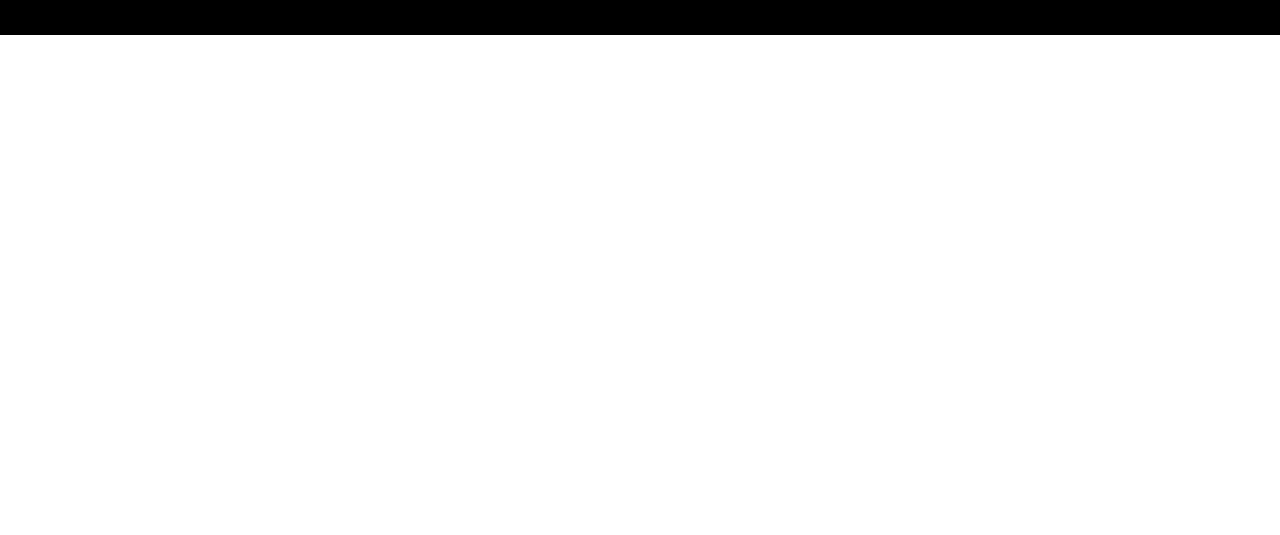
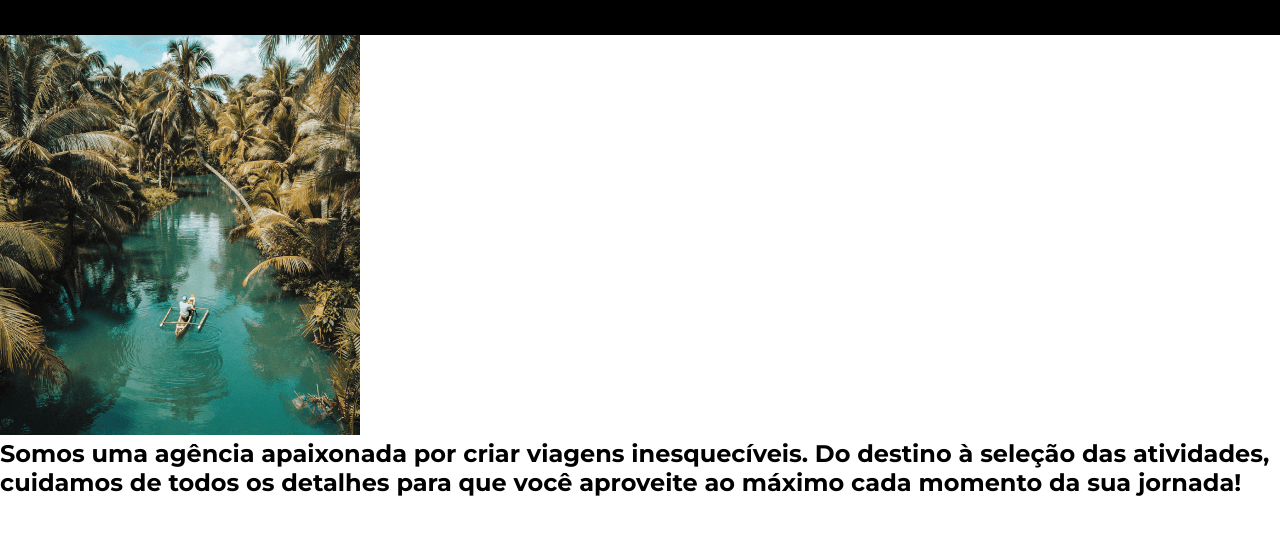
Before and after one commit to Jonatas-Luciano/jornada-viagens, a plain HTML site: page index.html in a window 1280 px wide. Shown: the part 109-644 px from the top of the page. Drawn offline with Linux system fonts and the light colour scheme.

Commit message:
Inicia estrutura do hero

```diff
--- a/css/style.css
+++ b/css/style.css
@@ -1,2 +1,3 @@
 @import url(global.css);
 @import url(header.css);
+@import url(hero.css);
--- a/index.html
+++ b/index.html
@@ -43,6 +43,13 @@
         </nav>
       </div>
     </header>
-    <main></main>
+    <section class="hero">
+      <img src="img/hero-mobile.png" alt="" />
+      <h2>
+        Somos uma agência apaixonada por criar viagens inesquecíveis. Do destino
+        à seleção das atividades, cuidamos de todos os detalhes para que você
+        aproveite ao máximo cada momento da sua jornada!
+      </h2>
+    </section>
   </body>
 </html>
```
Also changed, not shown: css/hero.css (added), img/hero-mobile.png (added).
